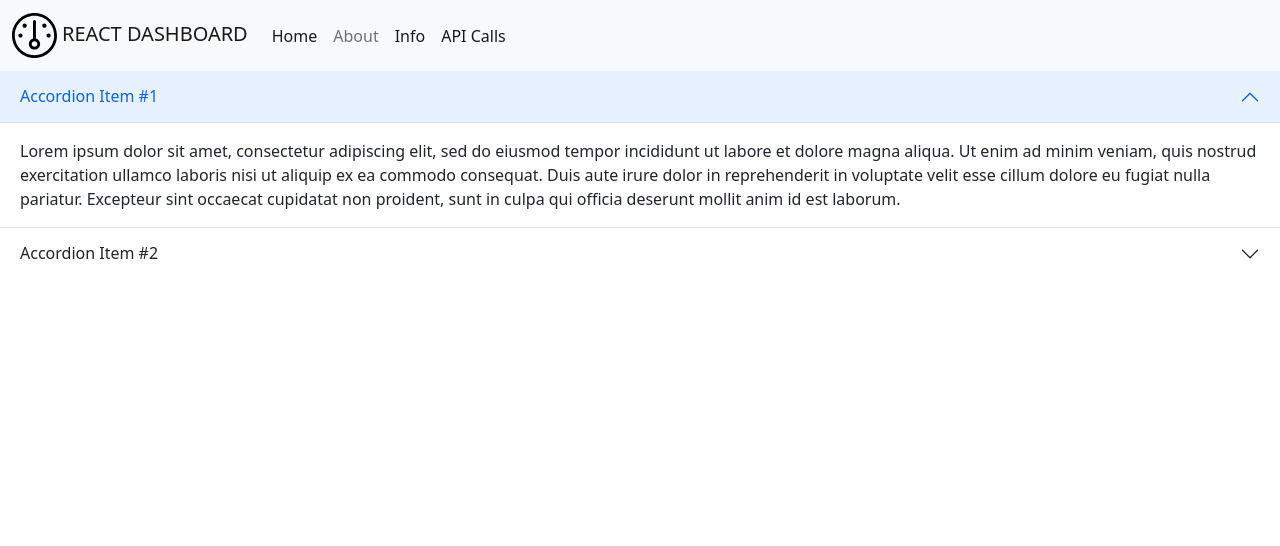
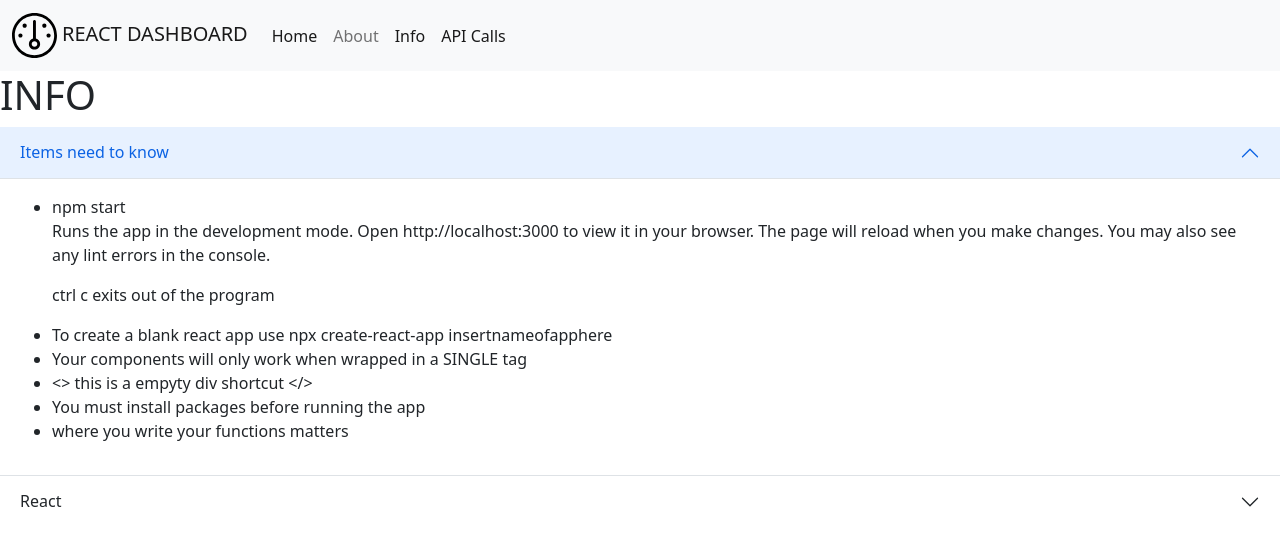
Before and after one commit to dcartist/reactdashboard, a React (Create React App) app: page /info in a window 1280 px wide. Shown: the top 546 px of the page. Built offline with nearby package versions, Linux system fonts and the light colour scheme.

Commit message:
adding information

```diff
--- a/src/components/InfoAccordion.jsx
+++ b/src/components/InfoAccordion.jsx
@@ -4,19 +4,31 @@ function InfoAccordion() {
   return (
     <Accordion defaultActiveKey="0" flush>
       <Accordion.Item eventKey="0">
-        <Accordion.Header>Accordion Item #1</Accordion.Header>
+        <Accordion.Header>Items need to know</Accordion.Header>
         <Accordion.Body>
-          Lorem ipsum dolor sit amet, consectetur adipiscing elit, sed do
-          eiusmod tempor incididunt ut labore et dolore magna aliqua. Ut enim ad
-          minim veniam, quis nostrud exercitation ullamco laboris nisi ut
-          aliquip ex ea commodo consequat. Duis aute irure dolor in
-          reprehenderit in voluptate velit esse cillum dolore eu fugiat nulla
-          pariatur. Excepteur sint occaecat cupidatat non proident, sunt in
-          culpa qui officia deserunt mollit anim id est laborum.
+          <ul>
+            <li>
+              <div>npm start</div>
+              <p>
+                Runs the app in the development mode. Open http://localhost:3000
+                to view it in your browser. The page will reload when you make
+                changes. You may also see any lint errors in the console.
+              </p>
+              <p>ctrl c exits out of the program</p>
+            </li>
+            <li>
+              To create a blank react app use npx create-react-app
+              insertnameofapphere
+            </li>
+            <li>Your components will only work when wrapped in a SINGLE tag</li>
+            <li>&#60;&#62; this is a empyty div shortcut &#60;/&#62;</li>
+            <li>You must install packages before running the app</li>
+            <li>where you write your functions matters</li>
+          </ul>
         </Accordion.Body>
       </Accordion.Item>
       <Accordion.Item eventKey="1">
-        <Accordion.Header>Accordion Item #2</Accordion.Header>
+        <Accordion.Header>React</Accordion.Header>
         <Accordion.Body>
           Lorem ipsum dolor sit amet, consectetur adipiscing elit, sed do
           eiusmod tempor incididunt ut labore et dolore magna aliqua. Ut enim ad
--- a/src/pages/home/home.js
+++ b/src/pages/home/home.js
@@ -1,11 +1,22 @@
 import React from "react";
 import HomeTopInformation from "./homeTopInformation";
 import reactlogo from "../../logo.svg";
+import reactbackground from "../../images/reactbackground.jpg";
 
 export default function home() {
+  const newStyle = {
+    height: "70vh",
+    width: "100vw",
+    backgroundImage: `url(${reactbackground})`,
+    backgroundSize: "cover",
+    backgroundAttachment: "fixed",
+    backgroundRepeat: "no-repeat",
+  };
   return (
     <div>
       <HomeTopInformation></HomeTopInformation>
+      <div style={newStyle}></div>
+
       <img src={reactlogo} className="App-logo" alt="logo" />
     </div>
   );
--- a/src/pages/home/homeTopInformation.js
+++ b/src/pages/home/homeTopInformation.js
@@ -1,20 +1,26 @@
 import React from "react";
-
+import Headline from "../../components/Headline";
 export default function HomeTopInformation() {
   return (
-    <div>
-      <p>
-        ReactJS is a JavaScript library, supporting both front-end web and being
-        run on a server, for building user interfaces and web applications. It
-        follows the concept of reusable components.
-      </p>
-      <p>
-        React Native is a mobile framework that makes use of the JavaScript
-        engine available on the host, allowing you to build mobile applications
-        for different platforms (iOS, Android, and Windows Mobile) in JavaScript
-        that allows you to use ReactJS to build reusable components and
-        communicate with native components further explanation
-      </p>
+    <div className="container">
+      <Headline title="React vs React Native"></Headline>
+      <div className="row">
+        <div className="col">
+          <p>
+            ReactJS is a JavaScript library, supporting both front-end web and
+            being run on a server, for building user interfaces and web
+            applications. It follows the concept of reusable components.
+          </p>
+          <p>
+            React Native is a mobile framework that makes use of the JavaScript
+            engine available on the host, allowing you to build mobile
+            applications for different platforms (iOS, Android, and Windows
+            Mobile) in JavaScript that allows you to use ReactJS to build
+            reusable components and communicate with native components further
+            explanation
+          </p>
+        </div>
+      </div>
     </div>
   );
 }
--- a/src/pages/info/info.js
+++ b/src/pages/info/info.js
@@ -1,9 +1,10 @@
 import React from "react";
 import InfoAccordion from "../../components/InfoAccordion";
-
+import Headline from "../../components/Headline";
 export default function info() {
   return (
     <div>
+      <Headline title="INFO"></Headline>
       <InfoAccordion></InfoAccordion>
     </div>
   );
```
Also changed, not shown: src/images/reactbackground.jpg (added).
